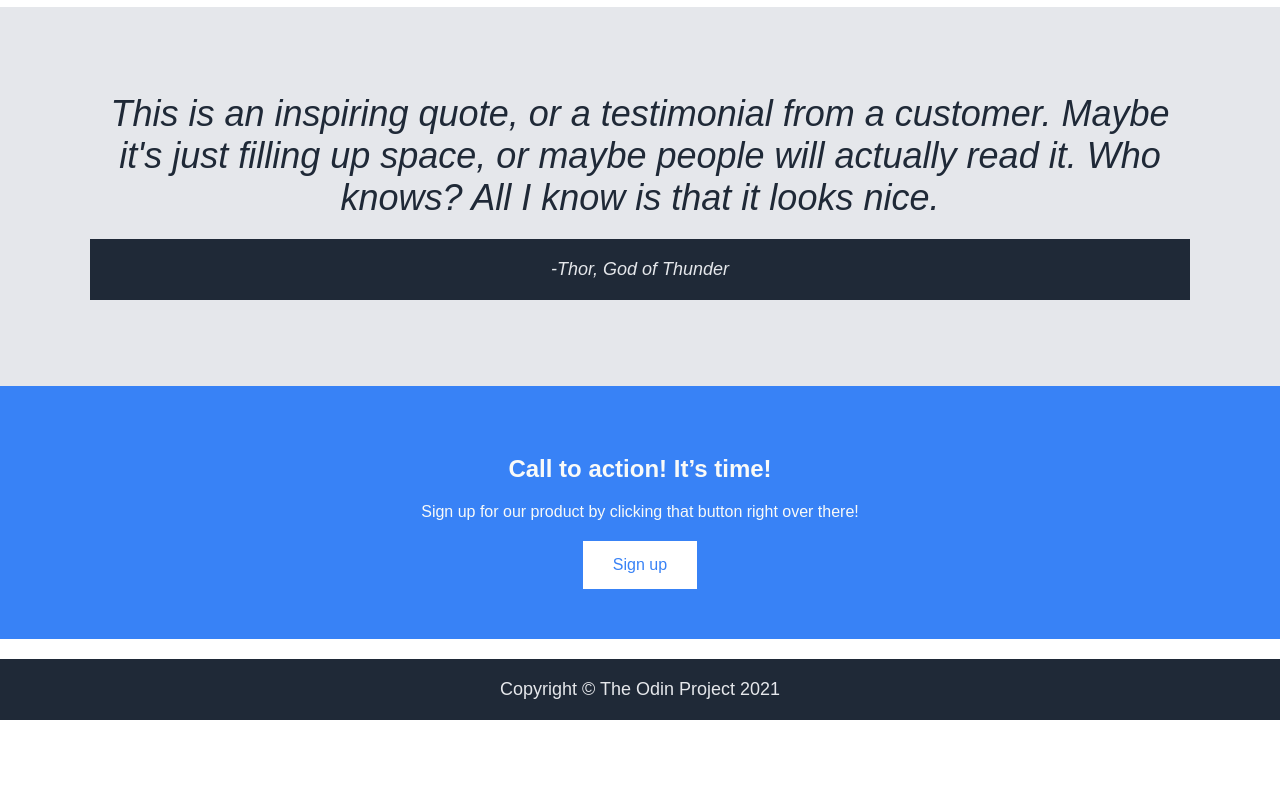
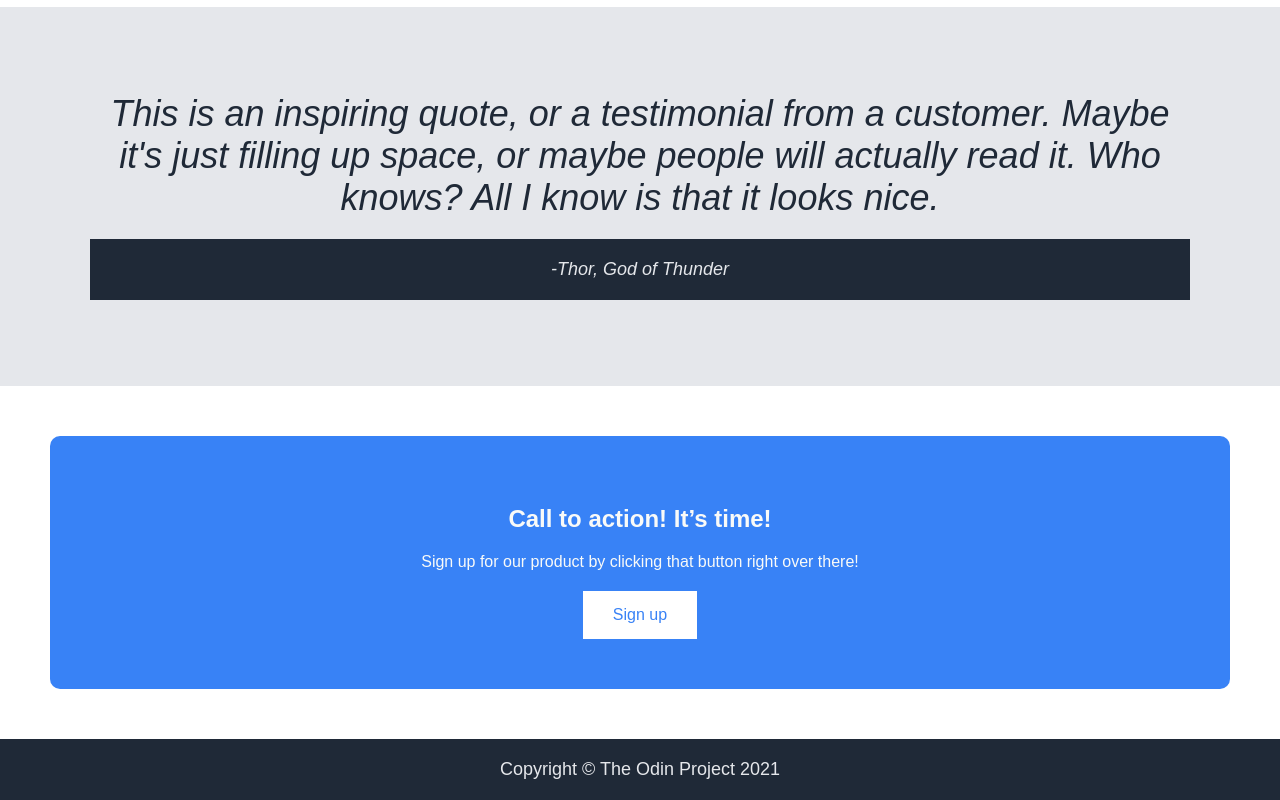
Before and after one commit to dillon868-66/awesomewebsite, a plain HTML site: page index.html in a window 1280 px wide. Shown: the part 688-1488 px from the top of the page. Before the commit the page ends 1408 px from the top, so only its background shows below. Drawn offline with Linux system fonts and the light colour scheme.

Commit message:
rounded edge of cta and added white border.

```diff
--- a/styles.css
+++ b/styles.css
@@ -125,10 +125,14 @@ footer {
     color: #1F2937;
 }
 .cta {
+
     background-color: #3882F6;
     color: #F9FAF8;
     text-align: center;
     padding: 50px;
+    margin: 50px;
+    border-radius: 10px;
+
 }
 
 .cta h2 {
```
